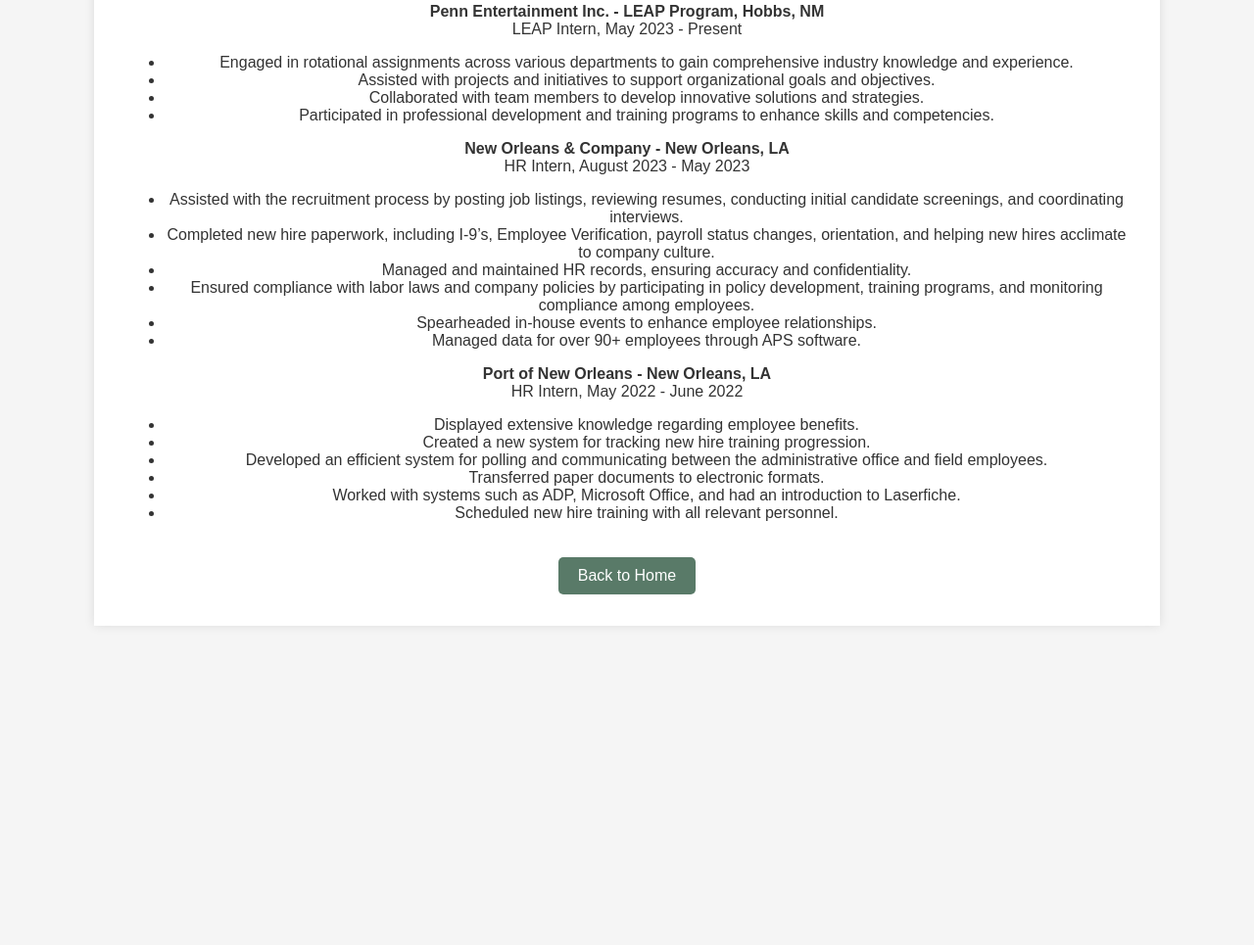
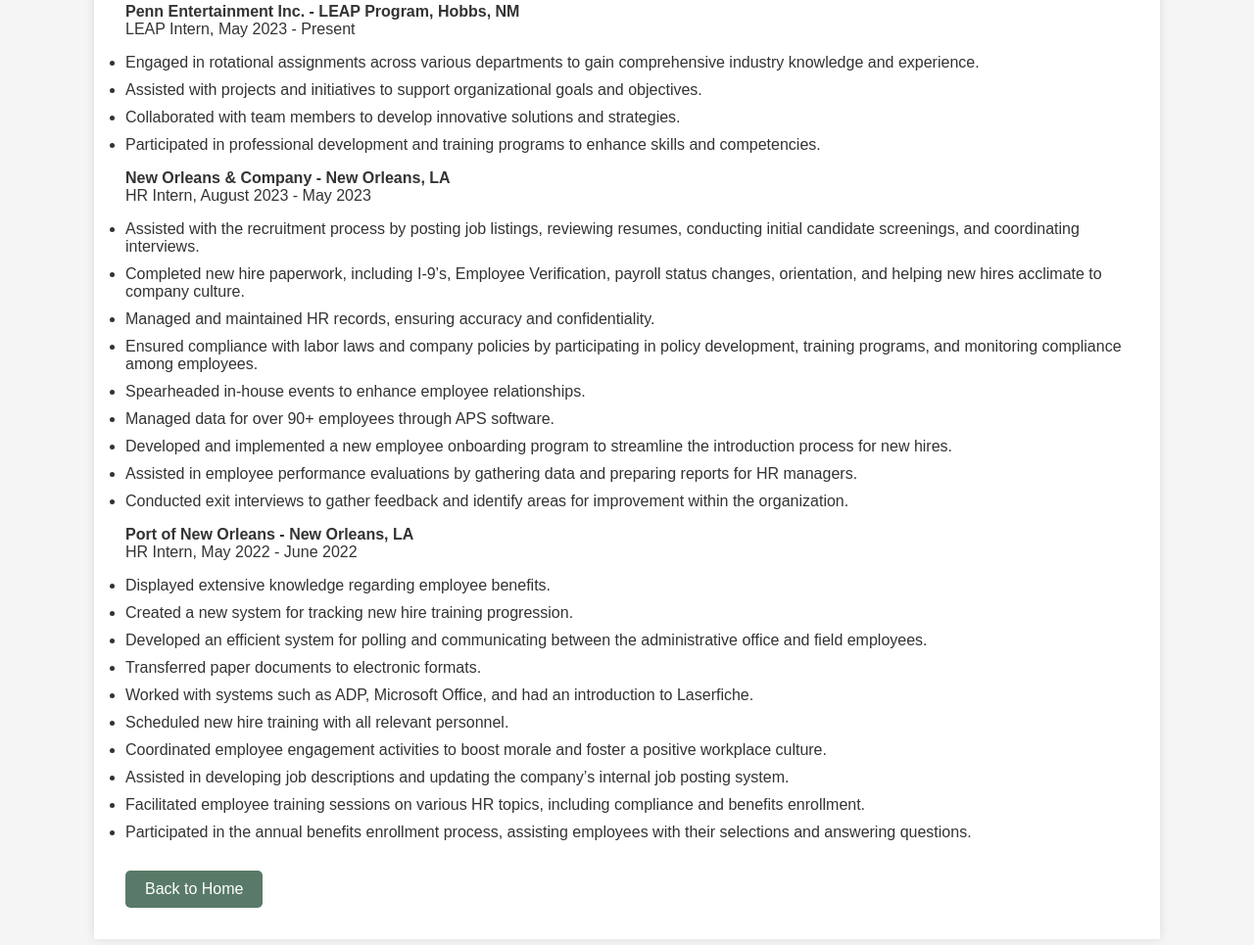
Before and after one commit to rgwilliamsii/AboutMe, a plain HTML site: page experience.html in a window 1280 px wide. Shown: the part 241-1206 px from the top of the page at 98% size. Before the commit the page ends 912 px from the top, so only its background shows below. Drawn offline with Linux system fonts and the light colour scheme.

Commit message:
Add files via upload

```diff
--- a/experience.html
+++ b/experience.html
@@ -24,7 +24,15 @@
             background-color: white;
             padding: 2rem;
             box-shadow: 0 0 10px rgba(0,0,0,0.1);
-            text-align: center;
+        }
+        ul {
+            text-align: left;
+            margin: 0;
+            padding: 0;
+            list-style-type: disc;
+        }
+        ul li {
+            margin-bottom: 10px;
         }
         .back-button {
             display: inline-block;
@@ -63,6 +71,9 @@
             <li>Ensured compliance with labor laws and company policies by participating in policy development, training programs, and monitoring compliance among employees.</li>
             <li>Spearheaded in-house events to enhance employee relationships.</li>
             <li>Managed data for over 90+ employees through APS software.</li>
+            <li>Developed and implemented a new employee onboarding program to streamline the introduction process for new hires.</li>
+            <li>Assisted in employee performance evaluations by gathering data and preparing reports for HR managers.</li>
+            <li>Conducted exit interviews to gather feedback and identify areas for improvement within the organization.</li>
         </ul>
         <p><strong>Port of New Orleans - New Orleans, LA</strong><br>
         HR Intern, May 2022 - June 2022</p>
@@ -73,6 +84,10 @@
             <li>Transferred paper documents to electronic formats.</li>
             <li>Worked with systems such as ADP, Microsoft Office, and had an introduction to Laserfiche.</li>
             <li>Scheduled new hire training with all relevant personnel.</li>
+            <li>Coordinated employee engagement activities to boost morale and foster a positive workplace culture.</li>
+            <li>Assisted in developing job descriptions and updating the company’s internal job posting system.</li>
+            <li>Facilitated employee training sessions on various HR topics, including compliance and benefits enrollment.</li>
+            <li>Participated in the annual benefits enrollment process, assisting employees with their selections and answering questions.</li>
         </ul>
         <a href="index.html" class="back-button">Back to Home</a>
     </div>
```
Also changed, not shown: organizations.html (+10 -0 lines), skills.html (+14 -0 lines).
